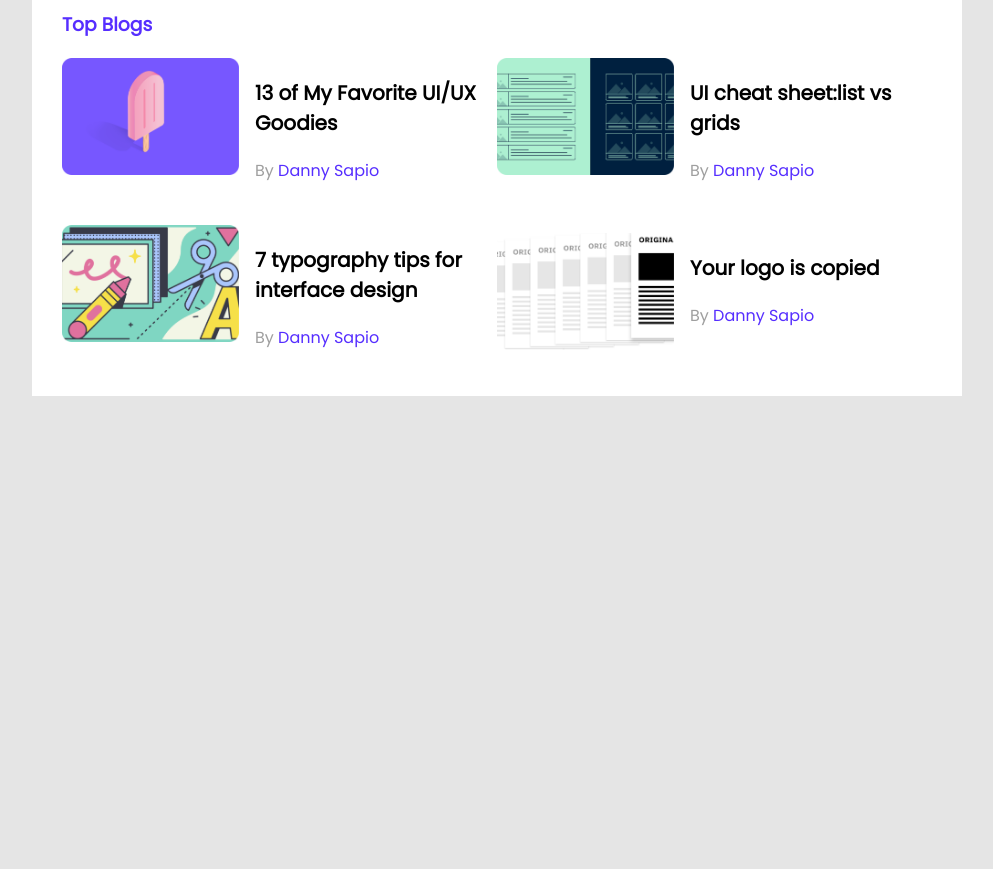
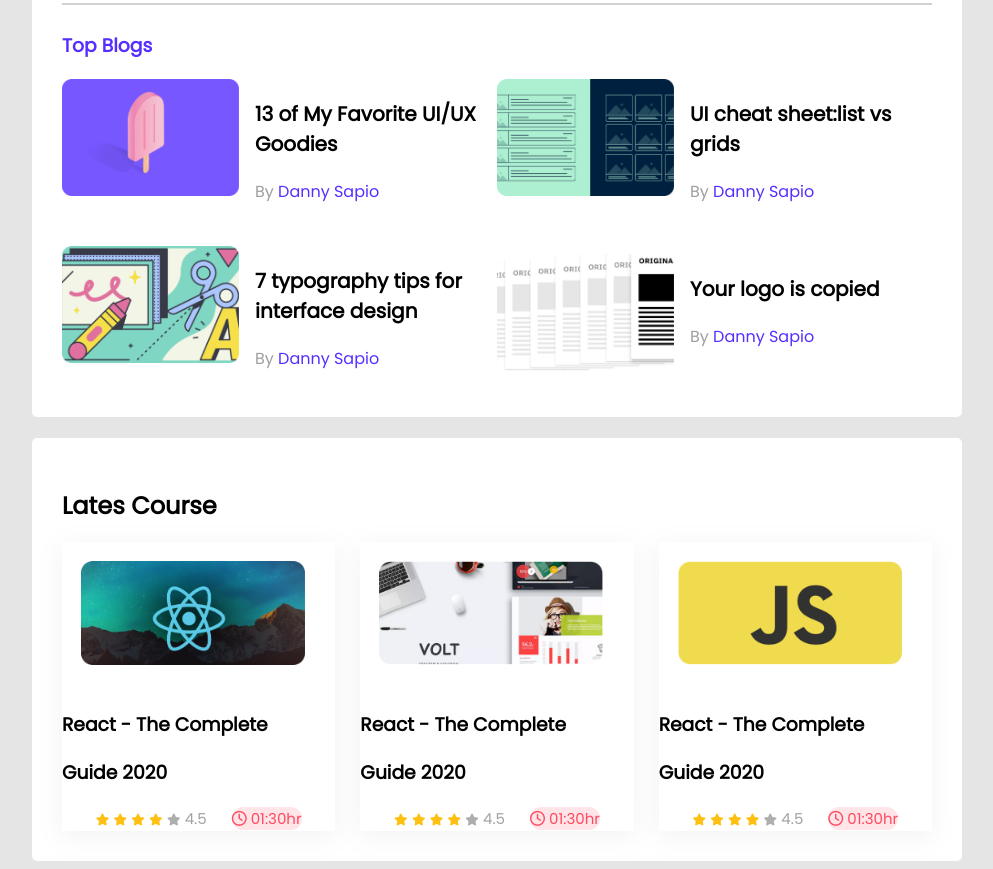
Before and after one commit to MoududAhammed/leader-board-css3, a plain HTML site: page index.html in a window 1280 px wide. Shown: the part 300-1169 px from the top of the page, without its empty margins (143-1136 px from the left). Before the commit the page ends 800 px from the top, so only its background shows below. Drawn offline with Linux system fonts and the light colour scheme.

Commit message:
Course section done

```diff
--- a/index.html
+++ b/index.html
@@ -5,6 +5,10 @@
     <meta http-equiv="X-UA-Compatible" content="IE=edge">
     <meta name="viewport" content="width=device-width, initial-scale=1.0">
     <title>Leader Board</title>
+   <!-------------
+       font awesome
+-------------- -->
+<script src="https://kit.fontawesome.com/2dde0dd2fb.js" crossorigin="anonymous"></script>
     <!-- don't try to do run without link  -->
     <link rel="stylesheet" href="styles.css/style.css">
 </head>
@@ -15,6 +19,9 @@
     </header>
     <!-- header end -->
     <main>
+        <!---------------
+            first section start
+        ------------- -->
         <section class="container">
             <div class="top-players">
                 <h2 class="section-title">Top Players</h2>
@@ -100,6 +107,83 @@
                 </div>
             </div>
         </section>
+        <!-- ---------------
+            first section end
+         ----------------->
+         <section class="container">
+            <h2>Lates Course</h2>
+            <div class="courses">
+                <div class="course">
+                    <div class="course-thumbnel">
+                    <img src="images/courses/course-1.png" alt="">
+                    </div>
+                    <div class="course-title">
+                        <h3>React - The Complete </h3>
+                        <h3>Guide 2020</h3>
+                    </div>
+                    <div class="course-info">
+                        <div>
+                            <i class="fas fa-star golden-rating"></i>
+                            <i class="fas fa-star golden-rating"></i>
+                            <i class="fas fa-star golden-rating"></i>
+                            <i class="fas fa-star golden-rating"></i>
+                            <i class="fas fa-star silver-rating"></i>
+                            <span class="avarage-rating">4.5</span>
+                        </div>
+                        <div class="course-duration">
+                            <i class="far fa-clock"></i>
+                            01:30hr
+                        </div>
+                    </div>
+                </div>
+                <div class="course">
+                    <div class="course-thumbnel">
+                        <img src="images/courses/course-2.png" alt="">
+                    </div>
+                    <div class="course-title">
+                        <h3>React - The Complete </h3>
+                        <h3>Guide 2020</h3>
+                    </div>
+                    <div class="course-info">
+                        <div>
+                            <i class="fas fa-star golden-rating"></i>
+                            <i class="fas fa-star golden-rating"></i>
+                            <i class="fas fa-star golden-rating"></i>
+                            <i class="fas fa-star golden-rating"></i>
+                            <i class="fas fa-star silver-rating"></i>
+                            <span class="avarage-rating">4.5</span>
+                        </div>
+                        <div class="course-duration">
+                            <i class="far fa-clock"></i>
+                            01:30hr
+                        </div>
+                    </div>
+                </div>
+                <div class="course">
+                    <div class="course-thumbnel">
+                        <img src="images/courses/course-3.png" alt="">
+                    </div>
+                    <div class="course-title">
+                        <h3>React - The Complete </h3>
+                        <h3>Guide 2020</h3>
+                    </div>
+                    <div class="course-info">
+                        <div>
+                            <i class="fas fa-star golden-rating"></i>
+                            <i class="fas fa-star golden-rating"></i>
+                            <i class="fas fa-star golden-rating"></i>
+                            <i class="fas fa-star golden-rating"></i>
+                            <i class="fas fa-star silver-rating"></i>
+                            <span class="avarage-rating">4.5</span>
+                        </div>
+                        <div class="course-duration">
+                            <i class="far fa-clock"></i>
+                            01:30hr
+                        </div>
+                    </div>
+                </div>
+            </div>
+         </section>
     </main>
 </body>
 </html>
--- a/styles.css/style.css
+++ b/styles.css/style.css
@@ -1,5 +1,6 @@
 /* font style import */
 @import url('https://fonts.googleapis.com/css2?family=Poppins:ital,wght@0,400;1,700&display=swap');
+
 
 /* common font style for body  */
 body{
@@ -8,12 +9,16 @@ body{
 }
 main{
     display: flex;
-    justify-content: center;
+    flex-direction: column;
+    align-items: center;
+
 }
 .container{
     background-color: #FFFFFF;
     width: 870px;
     padding: 30px;
+    margin-top: 21px;
+    border-radius: 5px;
 }
 /* style top players */
 .section-title{
@@ -69,3 +74,45 @@ main{
     text-decoration: none;
     color: #562EFF;
 }
+/*----------------
+second section
+----------------- */
+.courses{
+    display: grid;
+    grid-template-columns: repeat(3,1fr);
+    grid-column-gap: 25px;
+}
+.course{
+    background-color: #FFFFFF;
+    filter: drop-shadow(0px 5.34229px 13.3557px rgba(0, 0, 0, 0.05));
+}
+.course-thumbnel img{
+    width: 224px;
+    height: 104px;
+    margin: 19px;
+
+}
+.course-info{
+    display: flex;
+    align-items: center;
+    justify-content: center;
+}
+.golden-rating{
+color:#FFC014;
+font-size: 12px;
+}
+.silver-rating{
+    color:#AEAEAE;
+    font-size: 12px;
+}
+.avarage-rating{
+    color: #A2A2A2;
+    font-size: 15px;
+}
+.course-duration{
+    color: #FF4A60;
+    border-radius: 14.6913px;
+    background: #FFE4E8;
+    font-size: 15px;
+    margin-left: 25px;
+}
```
